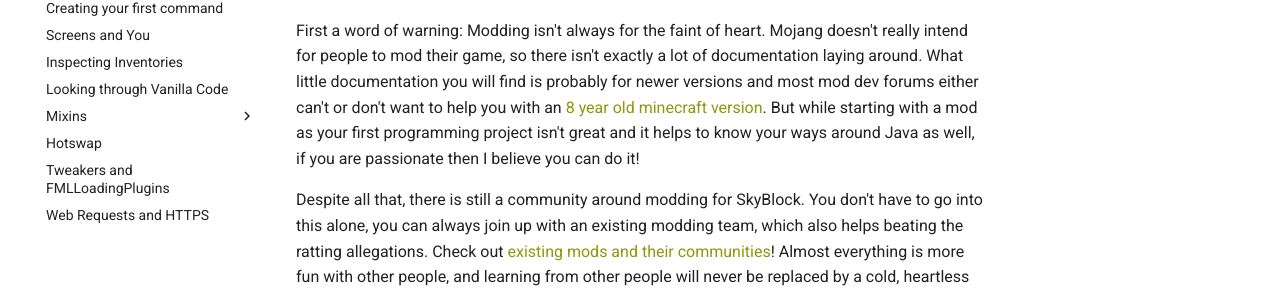
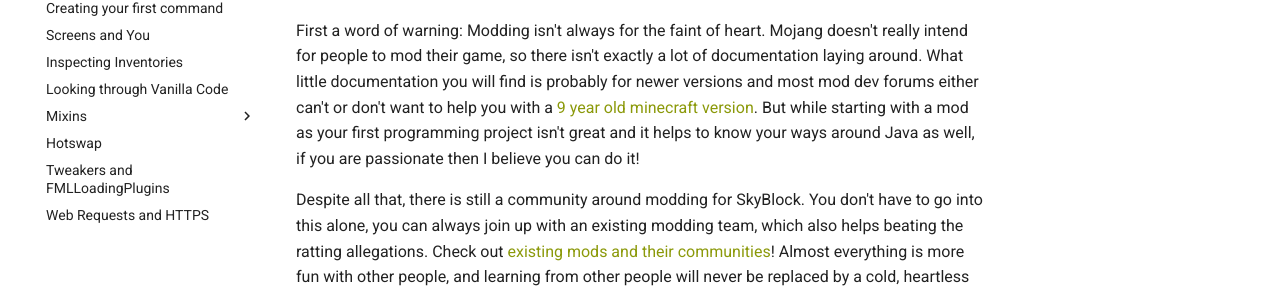
Before and after one commit to nea89o/ModDevWiki, an MkDocs documentation site: the page built from docs/index.md, in a window 1280 px wide. Shown: the part 229-519 px from the top of the page. Built offline with MkDocs 1.6.1 and Material for MkDocs 9.7.7, drawn with Linux system fonts in a browser that asks for light colours; comment, search, counter and statistics services are not loaded.

Commit message:
Update 1.8.9's age

```diff
--- a/docs/index.md
+++ b/docs/index.md
@@ -2,7 +2,7 @@
 
 This wiki is aimed at mod developers for Minecraft 1.8.9 and those who want to be. More specifically, this wiki is here for client mods for Hypixels [SkyBlock](https://wiki.hypixel.net/Main_Page).
 
-First a word of warning: Modding isn't always for the faint of heart. Mojang doesn't really intend for people to mod their game, so there isn't exactly a lot of documentation laying around. What little documentation you will find is probably for newer versions and most mod dev forums either can't or don't want to help you with an [8 year old minecraft version](https://howoldisminecraft189.today/). But while starting with a mod as your first programming project isn't great and it helps to know your ways around Java as well, if you are passionate then I believe you can do it!
+First a word of warning: Modding isn't always for the faint of heart. Mojang doesn't really intend for people to mod their game, so there isn't exactly a lot of documentation laying around. What little documentation you will find is probably for newer versions and most mod dev forums either can't or don't want to help you with a [9 year old minecraft version](https://howoldisminecraft189.today/). But while starting with a mod as your first programming project isn't great and it helps to know your ways around Java as well, if you are passionate then I believe you can do it!
 
 Despite all that, there is still a community around modding for SkyBlock. You don't have to go into this alone, you can always join up with an existing modding team, which also helps beating the ratting allegations. Check out [existing mods and their communities][mod-list]! Almost everything is more fun with other people, and learning from other people will never be replaced by a cold, heartless wiki such as this one.
 
```
